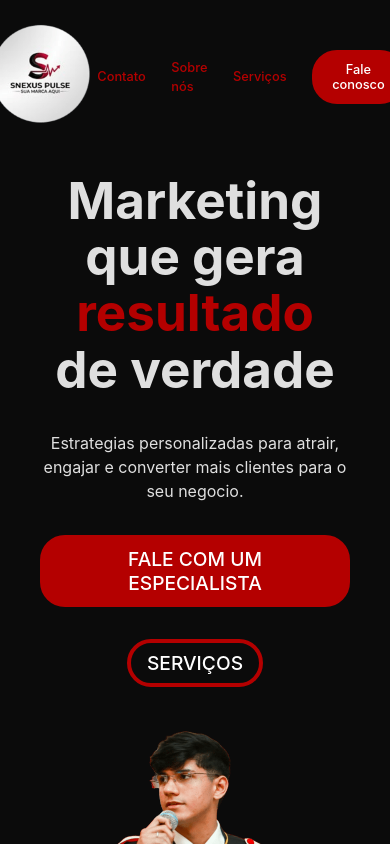
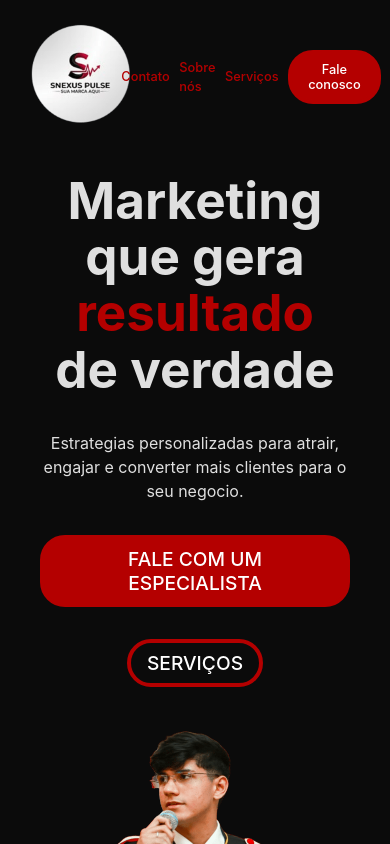
Before and after one commit to r4viel/snexus, a React (Vite) app in the folder snexus/: page / in a window 390 px wide. Shown: the top 844 px of the page. Built offline with nearby package versions, Linux system fonts and the light colour scheme.

Commit message:
Refactor App.css layout styles
Removed gap from flex container and adjusted logo margin.

```diff
--- a/snexus/src/App.css
+++ b/snexus/src/App.css
@@ -188,11 +188,10 @@ text-align: center;
     display: flex;
     align-items: center;
     justify-content: center;
-    gap: 1rem;
   }
   .logo {
     width: 6rem;
-    margin: 0;
+    margin-left: 1rem;
   }
   .nav {
     display: flex;
```
